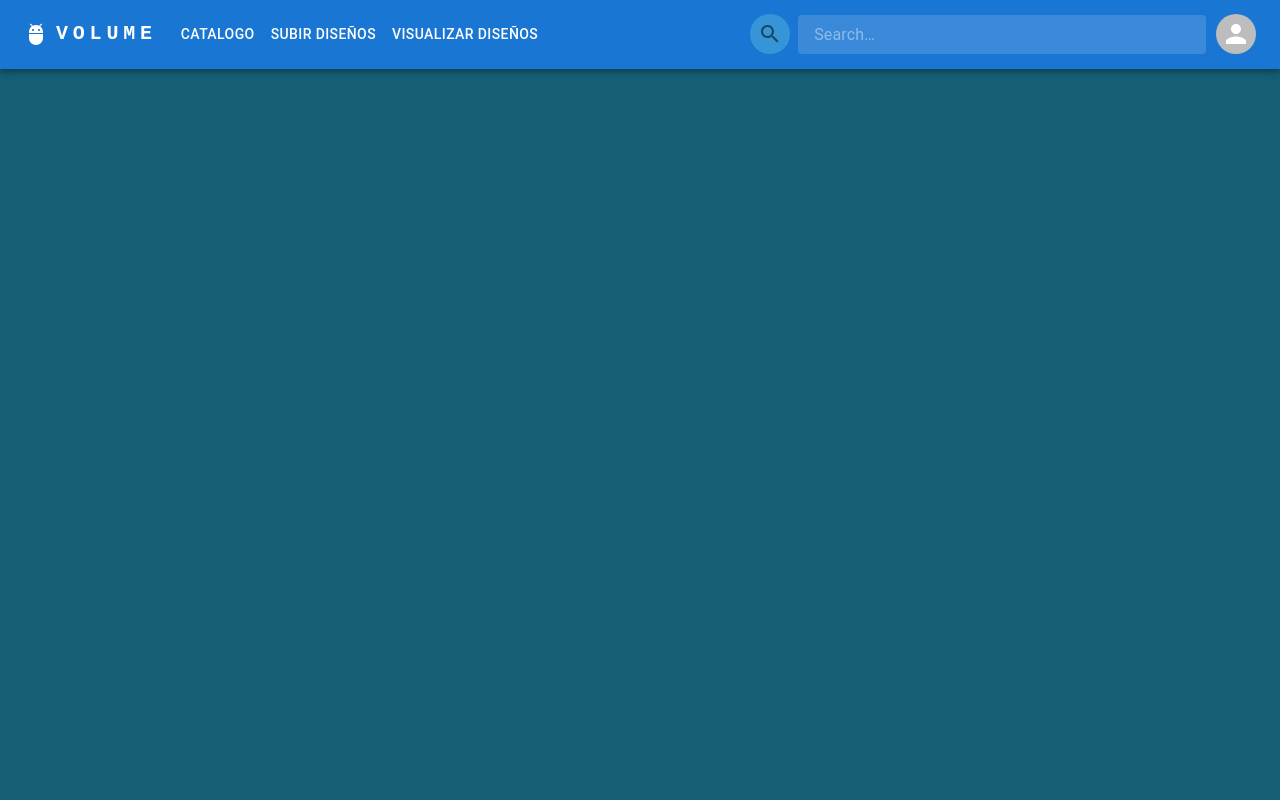
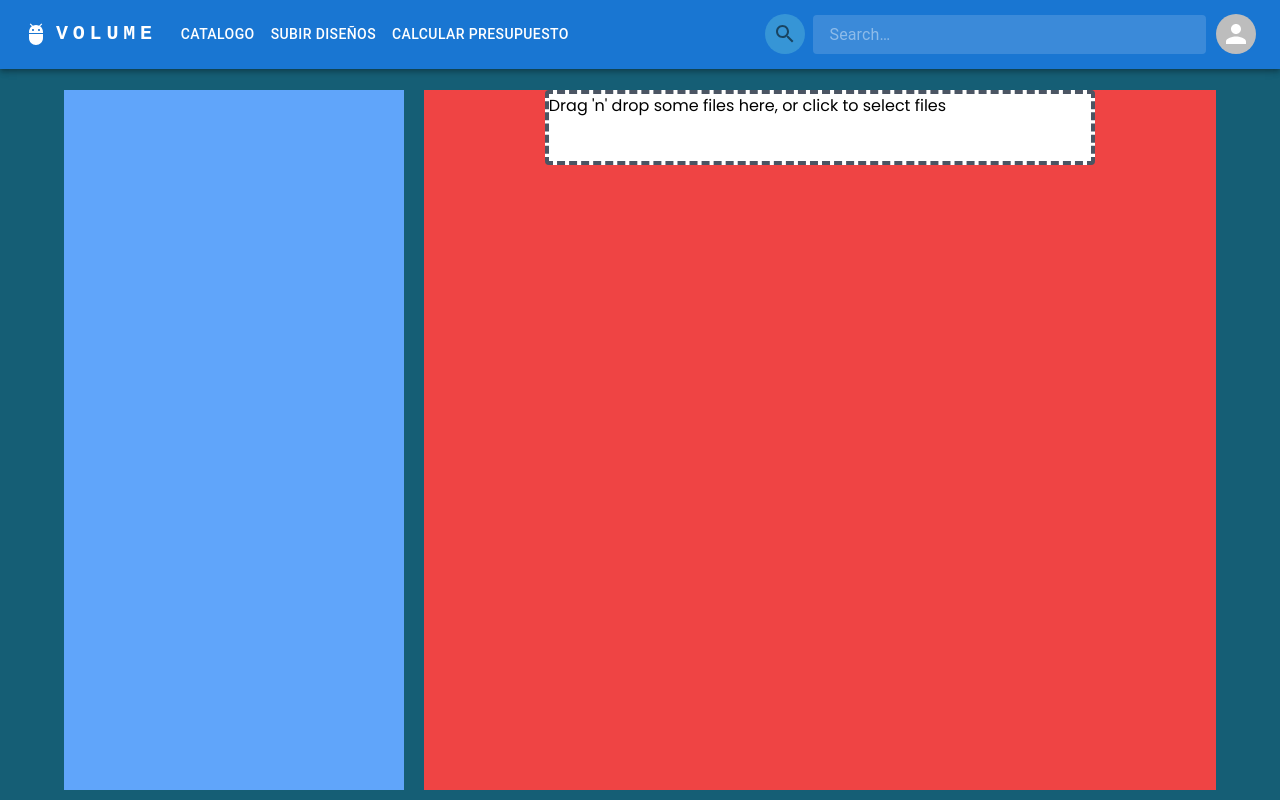
Before and after one commit to Orhugo/Front-Eco3DPrint, a React (Vite) app: page /Volume/CalcularPresupuesto in a window 1280 px wide. Built offline with nearby package versions, Linux system fonts and the light colour scheme; the HTML template or start-up script is replaced by a standard one; what tailwindcss-animated would draw is missing.

Commit message:
Change url to Volume and add view budget

```diff
--- a/package.json
+++ b/package.json
@@ -19,6 +19,7 @@
     "@mui/material": "^5.14.13",
     "axios": "^1.5.1",
     "gh-pages": "^6.0.0",
+    "node-stl": "^0.7.3",
     "react": "^18.2.0",
     "react-dom": "^18.2.0",
     "react-dropzone": "^14.2.3",
--- a/src/App.jsx
+++ b/src/App.jsx
@@ -1,4 +1,4 @@
-import React from "react";
+import React, {useEffect} from "react";
 import Home from "./views/Home";
 import STLVisualizer from "./views/STLVisualizer";
 import { BrowserRouter as Router, Routes, Route } from "react-router-dom";
@@ -10,29 +10,34 @@ import Catalog from "./views/Catalog";
 import UserLogin from "./views/UserLogin";
 import Comment from "./views/Comment";
 import Profile from "./views/Profile";
+import { UserProvider } from './UserContext';
+import Budget from "./views/Budget";
 
 
 function App() {
   return (
+    <UserProvider>
       <div className="h-screen w-full flex justify-center">
-
         <Router>
           <NavBar/>
             <div className="w-full h-screen flex justify-center items-center">
               <Routes>
-            <Route path="/Front-Eco3DPrint" element={<Home />} />
-            <Route path="/Front-Eco3DPrint/subirArchivo" element={<UploadFile />} />
-            <Route path="/Front-Eco3DPrint/visualizarSTL" element={<STLVisualizer />} />
-            <Route path="/Front-Eco3DPrint/catalogo" element={<Catalog />} />
-            <Route path="/Front-Eco3DPrint/UserRegistration" element={<UserRegistration />} />
-            <Route path="/Front-Eco3DPrint/UserLogin" element={<UserLogin />} />
-            <Route path="/Front-Eco3DPrint/ProfileConfig" element={<ProfileConfig />} />
-            <Route path="/Front-Eco3DPrint/Comment" element={<Comment />} />
-            <Route path="/Front-Eco3DPrint/Profile" element={<Profile />} />
+                <Route path="/Volume" element={<Home />} />
+                <Route path="/Volume/subirArchivo" element={<UploadFile />} />
+                <Route path="/Volume/visualizarSTL" element={<STLVisualizer />} />
+                <Route path="/Volume/catalogo" element={<Catalog />} />
+                <Route path="/Volume/UserRegistration" element={<UserRegistration />} />
+                <Route path="/Volume/UserLogin" element={<UserLogin />} />
+                <Route path="/Volume/ProfileConfig" element={<ProfileConfig />} />
+                <Route path="/Volume/Comment" element={<Comment />} />
+                <Route path="/Volume/Profile" element={<Profile />} />
+                <Route path="/Volume/CalcularPresupuesto" element={<Budget />} />
               </Routes>
             </div>
         </Router>
       </div>
+    </UserProvider>
+
   );
 }
 
--- /dev/null
+++ b/src/UserContext.jsx
@@ -0,0 +1,26 @@
+// UserContext.js
+import { createContext, useContext, useState } from 'react';
+
+const UserContext = createContext();
+
+export const useUser = () => {
+  return useContext(UserContext);
+};
+
+export const UserProvider = ({ children }) => {
+  const [user, setUser] = useState(null);
+
+  const loginUser = (user) => {
+    setUser(user);
+  };
+
+  const logoutUser = () => {
+    setUser(null);
+  };
+
+  return (
+    <UserContext.Provider value={{ user, loginUser, logoutUser }}>
+      {children}
+    </UserContext.Provider>
+  );
+};
--- a/src/components/NavBar.jsx
+++ b/src/components/NavBar.jsx
@@ -18,8 +18,8 @@ import InputBase from "@mui/material/InputBase";
 import SearchIcon from "@mui/icons-material/Search";
 import { useNavigate } from 'react-router-dom';
 
-const pages = ["Catalogo", "Subir Diseños", "Visualizar Diseños"];
-const referencias = ["/Front-Eco3DPrint/catalogo", "/Front-Eco3DPrint/subirArchivo", "/Front-Eco3DPrint/visualizarSTL"];
+const pages = ["Catalogo", "Subir Diseños", "Calcular Presupuesto"];
+const referencias = ["/Volume/catalogo", "/Volume/subirArchivo", "/Volume/calcularPresupuesto"];
 const settings = ["Profile", "Account", "Logout"];
 
 const Search = styled("div")(({ theme }) => ({
@@ -88,10 +88,10 @@ function NavBar() {
   const handleClickOnItem = (setting) => {
     switch (setting) {
       case "Profile":
-        navigate('/Front-Eco3DPrint/Profile')
+        navigate('/Volume/Profile')
         break;
       case "Account":
-        navigate('/Front-Eco3DPrint/ProfileConfig')
+        navigate('/Volume/ProfileConfig')
         break;
       case "Logout":
         break;
@@ -103,14 +103,14 @@ function NavBar() {
 
   function handleKeyPress(e) {
     if (e.key === "Enter") {
-     navigate("/Front-Eco3DPrint/catalogo", {
+     navigate("/Volume/catalogo", {
       state: searchTerm
      });
     }
   }
 
   const handleClick = () => {
-    navigate("/Front-Eco3DPrint/catalogo", {
+    navigate("/Volume/catalogo", {
       state: searchTerm
     });
   }
@@ -124,7 +124,7 @@ function NavBar() {
             variant="h6"
             noWrap
             component="a"
-            href="/Front-Eco3DPrint"
+            href="/Volume"
             sx={{
               mr: 2,
               display: { xs: "none", md: "flex" },
@@ -179,7 +179,7 @@ function NavBar() {
             variant="h5"
             noWrap
             component="a"
-            href="/Front-Eco3DPrint"
+            href="/Volume"
             sx={{
               mr: 2,
               display: { xs: "flex", md: "none" },
--- /dev/null
+++ b/src/views/Budget.jsx
@@ -0,0 +1,146 @@
+import React, { useCallback, useState } from 'react';
+import { useDropzone } from 'react-dropzone';
+import { StlViewer } from 'react-stl-viewer';
+import * as THREE from 'three';
+import { STLLoader } from 'three/addons/loaders/STLLoader.js';
+
+function Budget() {
+  const [uploadedFiles, setUploadedFiles] = useState([]);
+  const [modelDimensions, setModelDimensions] = useState(null);
+  const [modelVolume, setModelVolume] = useState(null);
+  const [modelScale, setModelScale] = useState(1);
+
+  const onDrop = useCallback((acceptedFiles) => {
+    setUploadedFiles(acceptedFiles);
+
+    const loader = new STLLoader();
+    loader.load(URL.createObjectURL(acceptedFiles[0]), (geometry) => {
+      if (geometry) {
+        const dimensions = getDimensions(geometry);
+        setModelDimensions(dimensions);
+        console.log('Dimensiones del modelo:', dimensions);
+
+        const volume = calculateVolume(geometry);
+        setModelVolume(volume);
+        console.log('Volumen del modelo:', volume);
+      } else {
+        console.error('Error al cargar la geometría del modelo.');
+      }
+    });
+  }, []);
+
+  const getDimensions = (geometry) => {
+    const box = new THREE.Box3().setFromObject(new THREE.Mesh(geometry));
+    const size = box.getSize(new THREE.Vector3());
+    return size;
+  };
+
+  const calculateVolume = (geometry) => {
+    const position = geometry.attributes.position;
+
+    const vertices = [];
+    const count = position.count;
+
+    for (let i = 0; i < count; i++) {
+      const vertex = new THREE.Vector3(
+        position.getX(i),
+        position.getY(i),
+        position.getZ(i)
+      );
+      vertices.push(vertex);
+    }
+
+    let volume = 0;
+
+    for (let i = 0; i < vertices.length; i += 3) {
+      const v0 = vertices[i];
+      const v1 = vertices[i + 1];
+      const v2 = vertices[i + 2];
+
+      const v0v1 = v1.clone().sub(v0);
+      const v0v2 = v2.clone().sub(v0);
+
+      const tetrahedronVolume = v0v1.cross(v0v2).length() / 6;
+      volume += tetrahedronVolume;
+    }
+
+    const scaledVolume = volume * Math.pow(modelScale, 3);
+    return scaledVolume;
+  };
+
+  const handleScaleChange = (e) => {
+    const newScale = parseFloat(e.target.value);
+    setModelScale(newScale);
+  };
+
+  const { getRootProps, getInputProps, isDragActive } = useDropzone({
+    onDrop,
+    accept: { 'model/stl': ['.stl'] },
+  });
+
+  return (
+    <div className="flex h-screen w-[90%] pt-[7%]">
+      <div className="w-[600px] h-[700px] bg-blue-400 mr-5">
+        <div className="mt-5">
+          {uploadedFiles.length > 0 && (
+            <div className="w-[512px] h-[400px] bg-white">
+              <StlViewer
+                className="w-[512px] h-[400px]"
+                url={URL.createObjectURL(uploadedFiles[0])}
+                orbitControls
+                modelProps={{
+                  color: 'gray',
+                  positionX: 0,
+                  positionY: 0,
+                  scale: modelScale,
+                }}
+              />
+            </div>
+          )}
+        </div>
+
+        {uploadedFiles.length > 0 && modelDimensions && (
+          <div>
+            <p>Información del modelo:</p>
+            <div>
+              <p>Ancho: {modelDimensions.x}</p>
+              <p>Alto: {modelDimensions.y}</p>
+              <p>Profundidad: {modelDimensions.z}</p>
+            </div>
+
+            {modelVolume !== null && (
+              <p>Volumen del modelo: {modelVolume}</p>
+            )}
+
+            <label>
+              Cambiar tamaño:
+              <input
+                type="number"
+                step="0.1"
+                value={modelScale}
+                onChange={handleScaleChange}
+              />
+            </label>
+          </div>
+        )}
+      </div>
+
+      <div className="flex w-[1400px] h-[700px] bg-red-500 justify-center">
+        <div {...getRootProps()} className="w-[550px] h-[75px]">
+          <input {...getInputProps()} />
+          {isDragActive ? (
+            <p className="bg-blue-200 rounded w-[550px] h-[75px] border-4 border-dashed border-blue-500">
+              Drop the files here ...
+            </p>
+          ) : (
+            <p className="bg-white w-[550px] h-[75px] rounded border-4 border-dashed border-gray-600">
+              Drag 'n' drop some files here, or click to select files
+            </p>
+          )}
+        </div>
+      </div>
+    </div>
+  );
+}
+
+export default Budget;
--- a/src/views/Catalog.jsx
+++ b/src/views/Catalog.jsx
@@ -44,15 +44,15 @@ export function showCatalog() {
 
     const handleModelClick = (mainUrl) => {
         if(mainUrl == null){
-            navigate("/Front-Eco3DPrint/visualizarSTL", {
+            navigate("/Volume/visualizarSTL", {
                 state: "thinker.stl"
             });
         }else if(mainUrl.length < 1){
-            navigate("/Front-Eco3DPrint/visualizarSTL", {
+            navigate("/Volume/visualizarSTL", {
                 state: "thinker.stl"
             });
         }else{
-            navigate("/Front-Eco3DPrint/visualizarSTL", {
+            navigate("/Volume/visualizarSTL", {
                 state: mainUrl
             });
         }
--- a/src/views/Profile.jsx
+++ b/src/views/Profile.jsx
@@ -3,6 +3,7 @@ import "../styles/Profile.css";
 import Catalog from "../views/Catalog";
 
 function Profile() {
+  const user = JSON.parse(localStorage.getItem('user'));
   return (
     <>
       <div className="flex h-screen w-[90%] pt-[7%]">
@@ -18,7 +19,7 @@ function Profile() {
                   src="/vite.svg"
                 ></img>
               </div>
-              <div className="mt-5">Nombre De Usuario</div>
+              <div className="mt-5">{user.username}</div>
               <div className="flex items-center justify-center mt-5">
                 <button className="bg-blue-400 border mr-1">Seguir</button>
                 <button className="bg-blue-400 border mr-1">Tip</button>
@@ -36,7 +37,7 @@ function Profile() {
           <div className="h-[350px] bg-green-700 rounded-lg">Buenas</div>
         </div>
 
-        <div className="flex w-[90%] w-[700px] h-[735px] bg-gray-400 flex-col">
+        <div className="flex w-[90%] h-[735px] bg-gray-400 flex-col">
           {/*der*/}
           <div className="flex bg-red-500 w-[100%] h-[75px]">
             <button className="w-[120px] h-[75px] mr-10 bg-white border-solid border-2 border-sky-500">
--- a/vite.config.js
+++ b/vite.config.js
@@ -4,5 +4,5 @@ import react from '@vitejs/plugin-react'
 // https://vitejs.dev/config/
 export default defineConfig({
   plugins: [react()],
-  base: '/Front-Eco3DPrint'
+  base: '/Volume'
 })
```
Also changed, not shown: src/views/Home.jsx (+8 -8 lines), src/views/STLVisualizer.jsx (+0 -24 lines), 1 other file (tests, documents, lock files or other folders). Lines whose indentation alone changed are shown as unchanged.
